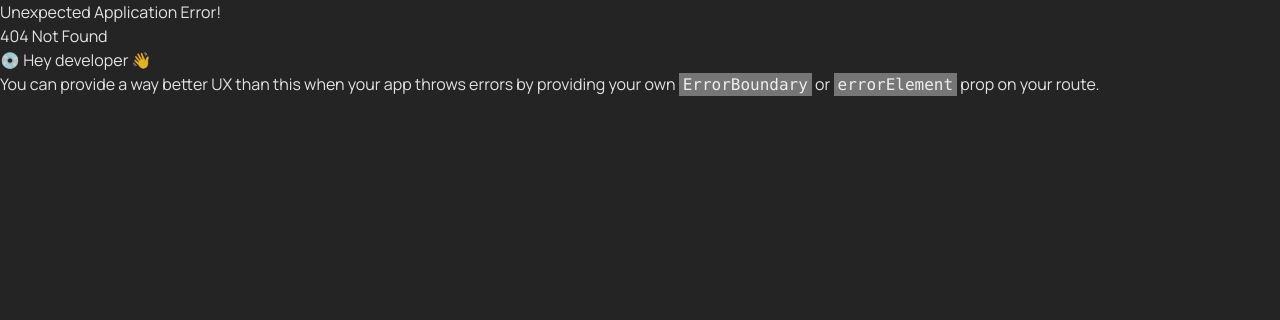
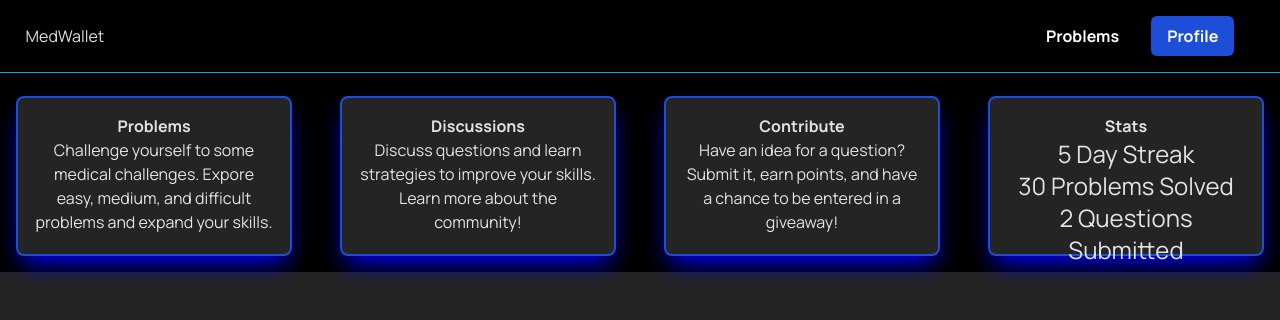
Before and after one commit to Hhorowitz734/MedWalletDevelopment, a React (Vite) app: page /problems in a window 1280 px wide. Before the commit this address had no page. Shown: the top 320 px of the page. Built offline with nearby package versions, Linux system fonts and the light colour scheme.

Commit message:
added top elements for problems page

```diff
--- /dev/null
+++ b/src/components/problemsnavbar.jsx
@@ -0,0 +1,37 @@
+import { FiMenu } from 'react-icons/fi'
+import { useState} from 'react'
+
+
+function ProblemsNavbar(){
+    const [open, setOpen] = useState(false);
+
+    function scrollToElement(elementname){
+        if (window.location.pathname == '/login' || window.location.pathname == '/register'){
+            window.location = '/'
+        }
+
+        let element = document.querySelector(`.${elementname}`)
+        window.scroll({
+            behavior: 'smooth',
+            left: 0,
+            top: element.offsetTop
+        });
+    }
+
+    return (
+        <header class="border-b border-sky-500 py-2 w-full fixed bg-black top-0 left-0">
+            <div class = 'flex items-center justify-between xl:max-w-7xl w-full mx-auto px-[2%] flex-wrap'>
+                <h3 class="">MedWallet</h3>
+                <FiMenu class="lg:hidden block h-6 w-6 cursor-pointer" onClick = {() => setOpen(!open)}/>
+                <nav class={`${open ? 'flex' : 'hidden'} items-center lg:w-auto lg:flex w-full`}>
+                    <ul class="text-base px-5 py-2 font-semibold text-white lg:flex lg:justify-between w-full select-none">
+                        <li class = 'text-center'><a class = "text-white hover:text-sky-500 lg:px-4 h-10 w-full block py-2 cursor-pointer" onClick = {() => scrollToElement('getstarted')}>Problems</a></li>
+                        <li class = 'lg:pl-4 text-center'><a class = "buttonshadow text-white px-4 bg-blue-700 transition duration-500 rounded-md h-10 w-15 py-2 block cursor-pointer" href = 'login'>Profile</a></li>
+                    </ul>
+                </nav>
+            </div>
+        </header>
+    );
+}
+
+export default ProblemsNavbar
--- a/src/components/register.jsx
+++ b/src/components/register.jsx
@@ -28,7 +28,7 @@
                 console.log(response.data.error);
                 // HANDLE INVALID USERNAMES AND PASSWORDS HERE
             } else {
-                console.log('here'); //CHANGE THIS TO REDIRECT USER TO MAIN PAGE
+                window.location.href = '/problems'
             }
         } catch (error) {
             console.log(error);
--- /dev/null
+++ b/src/components/updatesdiv.jsx
@@ -0,0 +1,31 @@
+
+
+function UpdatesDiv(){
+    return (
+        <div class = 'h-1/4 w-full bg-black lg:mt-16 mt-8'>
+            <div class="grid grid-cols-1 md:grid-cols-2 gap-2 lg:grid-cols-4 lg:gap-4">
+            <div class="backgroundshadow backgroundmatch p-4 m-4 mt-4 lg:mt-8 h-28 md:h-32 lg:h-40 text-center border-md border-blue-700 hover:border-sky-500 transition duration-300 rounded-lg border-2 cursor-pointer">
+                <h1 class = 'font-bold'>Problems</h1>
+                <h4>Challenge yourself to some medical challenges. Expore easy, medium, and difficult problems and expand your skills.</h4>
+            </div>
+            <div class="backgroundshadow backgroundmatch p-4 m-4 mt-4 mb-2 lg:mt-8 lg:mb-4 h-28 md:h-32 lg:h-40 text-center border-md border-blue-700 hover:border-sky-500 transition duration-300 rounded-lg border-2 cursor-pointer">
+                <h1 class = 'font-bold'>Discussions</h1>
+                <h4>Discuss questions and learn strategies to improve your skills. Learn more about the community!</h4>
+            </div>
+            <div class="backgroundshadow backgroundmatch p-4 m-4 mt-2 mb-2 lg:mt-8 lg:mb-4  h-28 md:h-32 lg:h-40 text-center border-md border-blue-700 hover:border-sky-500 transition duration-300 rounded-lg border-2 cursor-pointer">
+                <h1 class = 'font-bold'>Contribute</h1>
+                <h4>Have an idea for a question? Submit it, earn points, and have a chance to be entered in a giveaway!</h4>
+            </div>
+            <div class="backgroundshadow backgroundmatch p-4 m-4 mt-2 mb-2 lg:mt-8 lg:mb-4 h-28 md:h-32 lg:h-40 text-center border-md border-blue-700 hover:border-sky-500 transition duration-300 rounded-lg border-2 cursor-pointer">
+                <h1 class = 'font-bold'>Stats</h1>
+                <h1 class = 'text-2xl'>5 Day Streak</h1>
+                <h1 class = 'text-2xl'>30 Problems Solved</h1>
+                <h1 class = 'text-2xl hidden md:hidden lg:block'>2 Questions Submitted</h1>
+            </div>
+</div>
+        </div>
+    )
+}
+
+
+export default UpdatesDiv
--- a/src/index.css
+++ b/src/index.css
@@ -35,5 +35,12 @@
 
 .backgroundmatch {
   background-color: #242424;
+}
 
+.backgroundshadow {
+  box-shadow: 0 12.5px 25px -6px blue;
 }
+
+.backgroundshadow:hover {
+  box-shadow: 0 12.5px 25px -6px rgb(14 165 233);
+}
--- a/src/main.jsx
+++ b/src/main.jsx
@@ -8,6 +8,7 @@
 } from "react-router-dom";
 import LoginPage from './pages/loginpage';
 import RegistrationPage from './pages/registrationpage';
+import ProblemsPage from './pages/problemspage';
 
 const router = createBrowserRouter([
   {
@@ -22,6 +23,10 @@
     path: "register",
     element: <RegistrationPage />,
   },
+  {
+    path: "problems",
+    element: <ProblemsPage />,
+  },
 ]);
 
 ReactDOM.createRoot(document.getElementById('root')).render(
--- /dev/null
+++ b/src/pages/problemspage.jsx
@@ -0,0 +1,15 @@
+import React from "react";
+import ProblemsNavbar from "../components/problemsnavbar";
+import UpdatesDiv from "../components/updatesdiv";
+
+function ProblemsPage(){
+    return (
+        <React.Fragment>
+            <ProblemsNavbar />
+            <UpdatesDiv />
+        </React.Fragment>
+    )
+}
+
+
+export default ProblemsPage
```
